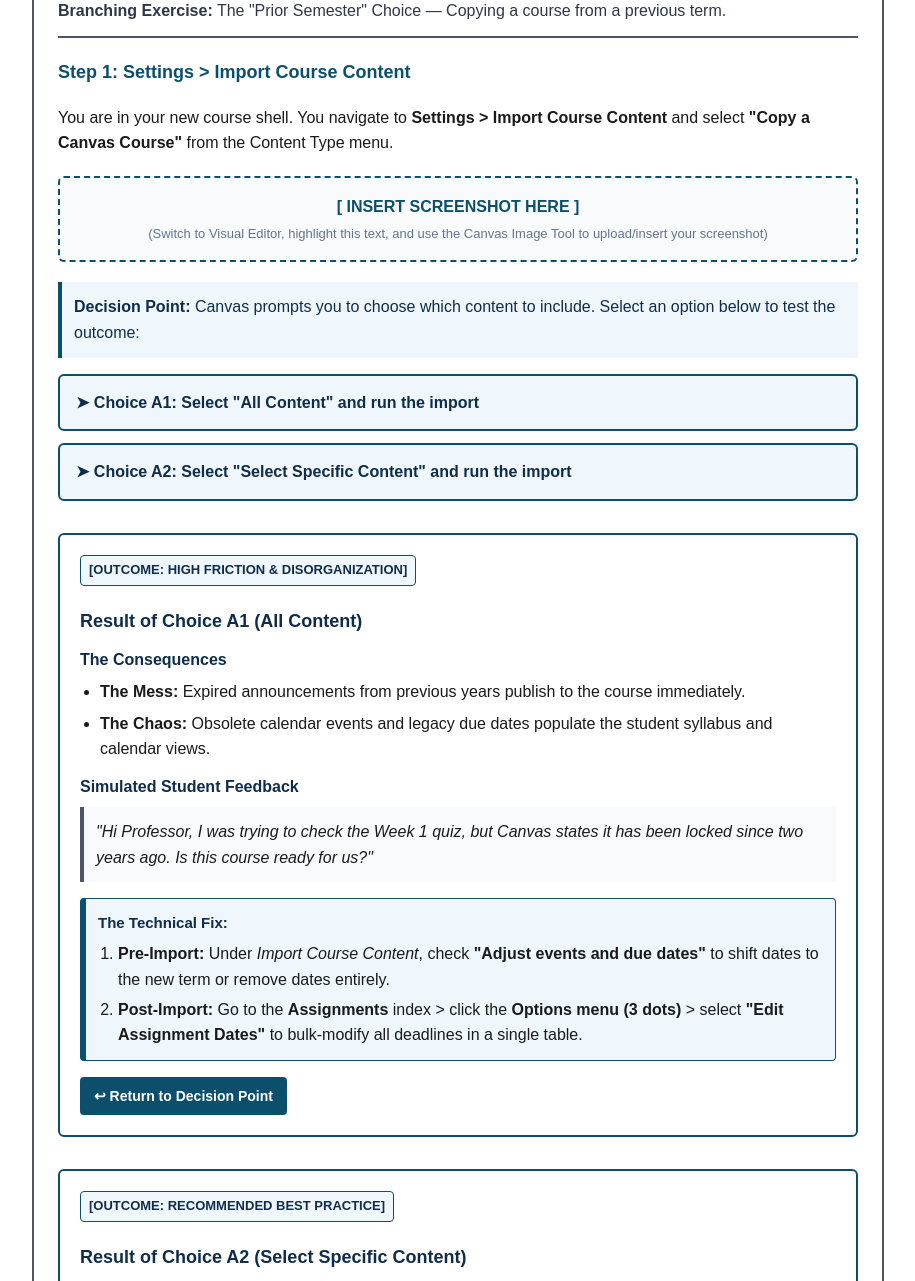
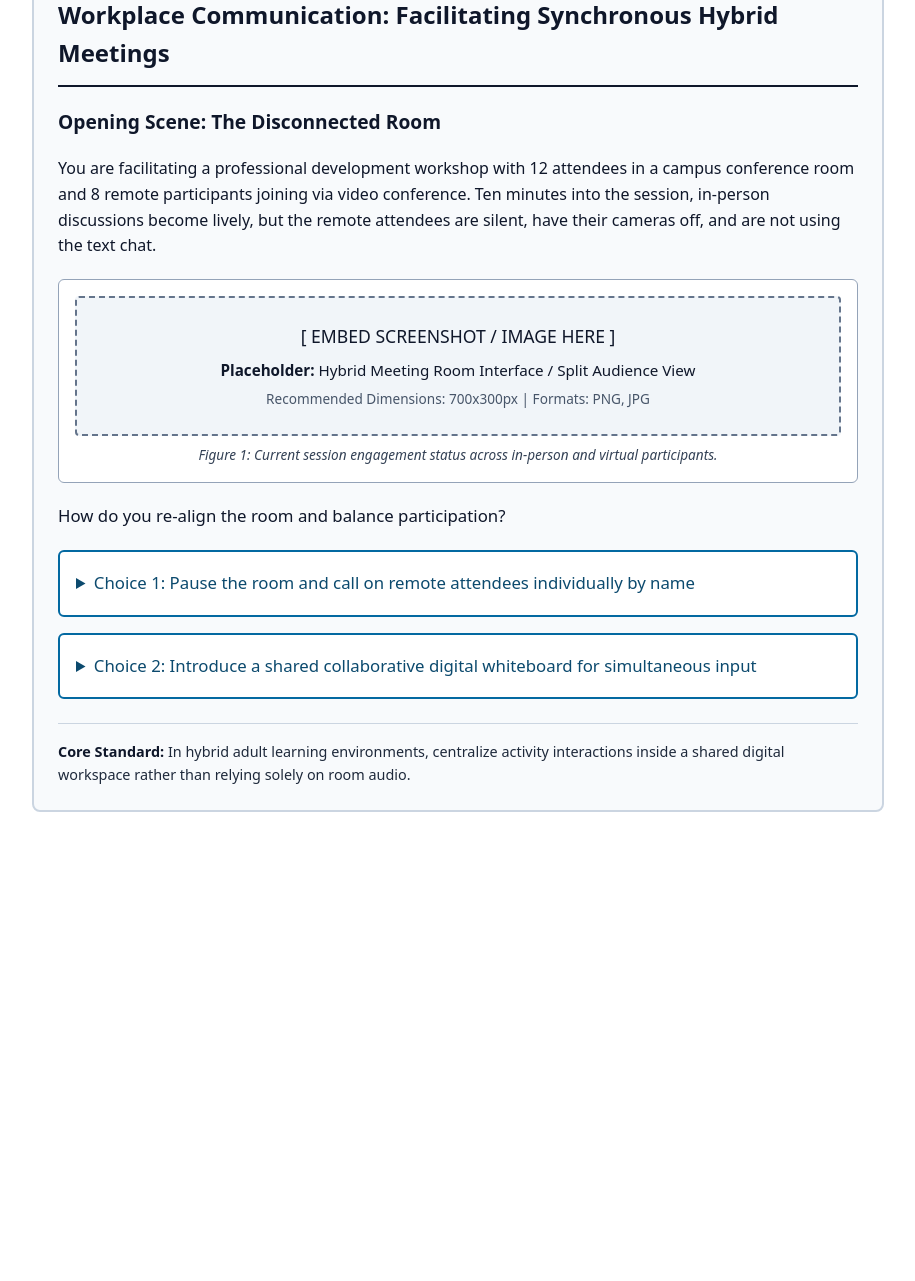
Before and after one commit to pmcclure575-stack/interactive-learning, a plain HTML site: page index.html in a window 1280 px wide. Shown: the part 82-1363 px from the top of the page, without its empty margins (182-1097 px from the left). After the commit the page ends 914 px from the top, so only its background shows below. Drawn offline with Linux system fonts and the light colour scheme.

Commit message:
index.html

```diff
--- a/index.html
+++ b/index.html
@@ -1,95 +1,60 @@
-<div style="font-family: Arial, sans-serif; line-height: 1.6; color: #1a1a1a; max-width: 800px; margin: 0 auto; border: 2px solid #4a5568; border-radius: 8px; padding: 24px; background-color: #ffffff;">
-
-  <!-- Header -->
-  <header style="border-bottom: 2px solid #4a5568; padding-bottom: 12px; margin-bottom: 20px;">
-    <h2 style="font-size: 24px; color: #0f2d4a; margin: 0 0 8px 0;">Canvas Training: Course Content Import Methods</h2>
-    <p style="margin: 0; font-size: 16px; color: #2d3748;">
-      <strong>Branching Exercise:</strong> The "Prior Semester" Choice — Copying a course from a previous term.
-    </p>
-  </header>
-
-  <!-- Scenario Setup -->
-  <section id="step1-intro" style="margin-bottom: 24px;">
-    <h3 style="font-size: 18px; color: #0b4f6c; margin-top: 0;">Step 1: Settings &gt; Import Course Content</h3>
-    <p>
-      You are in your new course shell. You navigate to <strong>Settings &gt; Import Course Content</strong> and select <strong>"Copy a Canvas Course"</strong> from the Content Type menu.
-    </p>
-
-    <!-- Screenshot Drop Box -->
-    <div style="margin: 20px 0; border: 2px dashed #0b4f6c; border-radius: 6px; padding: 16px; background-color: #f8fafc; text-align: center;">
-      <p style="margin: 0; font-weight: bold; color: #0b4f6c;">[ INSERT SCREENSHOT HERE ]</p>
-      <p style="margin: 4px 0 0 0; font-size: 13px; color: #64748b;">(Switch to Visual Editor, highlight this text, and use the Canvas Image Tool to upload/insert your screenshot)</p>
+<div class="branching-scenario-container" style="font-family: system-ui, -apple-system, 'Segoe UI', Roboto, Helvetica, Arial, sans-serif; line-height: 1.6; color: #0f172a; background-color: #f8fafc; border-radius: 8px; padding: 24px; max-width: 800px; margin: 20px auto; border: 2px solid #cbd5e1;">
+    <header style="border-bottom: 2px solid #0f172a; padding-bottom: 12px; margin-bottom: 20px;"><span style="background-color: #0369a1; color: #ffffff; padding: 4px 10px; border-radius: 4px; font-size: 0.85rem;">Interactive Scenario</span>
+        <h2 style="margin: 10px 0 0 0; color: #0f172a; font-size: 1.5rem;">Workplace Communication: Facilitating Synchronous Hybrid Meetings</h2>
+    </header>
+    <section aria-labelledby="scene-intro-title">
+        <h3 id="scene-intro-title" style="color: #0f172a; font-size: 1.2rem; margin-top: 0;">Opening Scene: The Disconnected Room</h3>
+        <p>You are facilitating a professional development workshop with 12 attendees in a campus conference room and 8 remote participants joining via video conference. Ten minutes into the session, in-person discussions become lively, but the remote attendees are silent, have their cameras off, and are not using the text chat.</p>
+        <figure style="margin: 20px 0px; background-color: #ffffff; border-radius: 6px; padding: 16px; text-align: center; border: 1px solid #94a3b8;">
+            <div style="background-color: #f1f5f9; padding: 24px; border-radius: 4px; color: #0f172a; border: 2px dashed #64748b;" role="img" aria-label="Split-screen graphic showing an active physical boardroom on the left and a video grid of inactive remote tiles on the right."><span style="display: block; font-size: 1.1rem; color: #0f172a; margin-bottom: 8px;">[ EMBED SCREENSHOT / IMAGE HERE ]</span> <span style="display: block; font-size: 0.95rem;"><strong>Placeholder:</strong> Hybrid Meeting Room Interface / Split Audience View</span> <span style="display: block; font-size: 0.85rem; margin-top: 6px; color: #475569;">Recommended Dimensions: 700x300px | Formats: PNG, JPG</span></div>
+            <figcaption style="margin-top: 8px; font-size: 0.85rem; color: #334155; font-style: italic;">Figure 1: Current session engagement status across in-person and virtual participants.</figcaption>
+        </figure>
+        <p style="color: #0f172a; font-size: 1.05rem;">How do you re-align the room and balance participation?</p>
+    </section>
+    <div style="display: flex; flex-direction: column; gap: 16px; margin-top: 20px;">
+        <details style="background-color: #ffffff; border-radius: 6px; padding: 12px 16px; border: 2px solid #0369a1;">
+            <summary style="font-size: 1.05rem; color: #0c4a6e; cursor: pointer; padding: 6px 0;" aria-label="Select Path 1: Call out remote participants directly">Choice 1: Pause the room and call on remote attendees individually by name</summary>
+            <div style="margin-top: 16px; border-top: 1px solid #bae6fd; padding-top: 16px;">
+                <div style="display: inline-block; background-color: #e0f2fe; color: #082f49; border-left: 4px solid #0369a1; padding: 8px 12px; margin-bottom: 14px;">Result: High Anxiety &amp; Disjointed Flow</div>
+                <figure style="margin: 16px 0px; background-color: #f8fafc; border-radius: 6px; padding: 12px; text-align: center; border: 1px solid #94a3b8;">
+                    <div style="background-color: #ffffff; padding: 16px; border-radius: 4px; color: #0f172a; border: 2px dashed #64748b;" role="img" aria-label="Screenshot of video conference showing unmuted microphone errors and awkward pauses."><span style="display: block; font-size: 1rem; color: #0f172a;">[ EMBED BRANCH 1 SCREENSHOT HERE ]</span> <span style="display: block; font-size: 0.85rem; color: #475569;">Placeholder: Video conference UI showing muted mic prompts</span></div>
+                    <figcaption style="margin-top: 6px; font-size: 0.8rem; color: #334155; font-style: italic;">Figure 2: Audio latency and cold-calling friction in hybrid spaces.</figcaption>
+                </figure>
+                <ul style="margin: 0 0 16px 0; padding-left: 20px; color: #0f172a;">
+                    <li><strong>The Friction:</strong> Called-out individuals scramble to unmute or experience audio delay, stalling discussion momentum.</li>
+                    <li><strong>The Outcome:</strong> Remote learners feel put on the spot rather than integrated, while in-person momentum drops.</li>
+                </ul>
+                <div style="background-color: #f0f9ff; border-radius: 6px; padding: 14px; margin-bottom: 16px; border: 1px solid #7dd3fc;" role="region" aria-label="Learner Feedback Analysis">
+                    <h4 style="margin: 0 0 4px 0; color: #082f49; font-size: 1rem;">Facilitation Analysis:</h4>
+                    <p style="margin: 0; font-style: italic; color: #082f49;">"Cold calling without structured thinking time increases cognitive load and participation anxiety for virtual learners."</p>
+                </div>
+                <div style="background-color: #f0f9ff; border-width: 1px 1px 1px 4px; border-style: solid; border-color: #7dd3fc #7dd3fc #7dd3fc #0369a1; border-radius: 4px; padding: 12px 16px;">
+                    <h4 style="margin: 0 0 4px 0; color: #082f49; font-size: 1rem;">Recommended Instructional Adjustment:</h4>
+                    <ol style="margin: 0; padding-left: 20px; color: #0f172a;">
+                        <li>Use a <strong>"Chat Fall" or 60-second silent write</strong> so all participants prepare contributions simultaneously.</li>
+                        <li>Assign a dedicated in-person <strong>"Chat Voice" advocate</strong> to relay virtual questions to the room in real time.</li>
+                    </ol>
+                </div>
+            </div>
+        </details>
+        <details style="background-color: #ffffff; border-radius: 6px; padding: 12px 16px; border: 2px solid #0369a1;">
+            <summary style="font-size: 1.05rem; color: #0c4a6e; cursor: pointer; padding: 6px 0;" aria-label="Select Path 2: Implement a shared digital workspace">Choice 2: Introduce a shared collaborative digital whiteboard for simultaneous input</summary>
+            <div style="margin-top: 16px; border-top: 1px solid #bae6fd; padding-top: 16px;">
+                <div style="display: inline-block; background-color: #e0f2fe; color: #082f49; border-left: 4px solid #0369a1; padding: 8px 12px; margin-bottom: 14px;">Result: Equal Modality Parity &amp; Active Collaboration</div>
+                <figure style="margin: 16px 0px; background-color: #f8fafc; border-radius: 6px; padding: 12px; text-align: center; border: 1px solid #94a3b8;">
+                    <div style="background-color: #ffffff; padding: 16px; border-radius: 4px; color: #0f172a; border: 2px dashed #64748b;" role="img" aria-label="Screenshot of collaborative board showing digital sticky notes populated simultaneously by in-person and remote users."><span style="display: block; font-size: 1rem; color: #0f172a;">[ EMBED BRANCH 2 SCREENSHOT HERE ]</span> <span style="display: block; font-size: 0.85rem; color: #475569;">Placeholder: Shared whiteboard grid with multi-user cursors</span></div>
+                    <figcaption style="margin-top: 6px; font-size: 0.8rem; color: #334155; font-style: italic;">Figure 3: Synchronous contribution using digital collaboration boards.</figcaption>
+                </figure>
+                <ul style="margin: 0 0 16px 0; padding-left: 20px; color: #0f172a;">
+                    <li><strong>The Bridge:</strong> In-person attendees open the board on laptops or phones, placing them in the exact same workspace as remote peers.</li>
+                    <li><strong>The Output:</strong> Idea generation happens in parallel without cross-talk or hardware latency limitations.</li>
+                </ul>
+                <div style="background-color: #f0f9ff; border-radius: 6px; padding: 14px; border: 1px solid #7dd3fc;" role="region" aria-label="Outcome Summary">
+                    <h4 style="margin: 0 0 4px 0; color: #082f49; font-size: 1rem;">Facilitation Standard Achieved:</h4>
+                    <p style="margin: 0; color: #082f49;">Universal Design for Learning (UDL) principles are met by providing multiple means of action and expression across modalities.</p>
+                </div>
+            </div>
+        </details>
     </div>
-
-    <p style="background-color: #f0f7fc; border-left: 4px solid #0b4f6c; padding: 12px; margin: 16px 0; color: #0f2d4a;">
-      <strong>Decision Point:</strong> Canvas prompts you to choose which content to include. Select an option below to test the outcome:
-    </p>
-
-    <!-- Keyboard-Navigable Action Links -->
-    <div style="display: flex; flex-direction: column; gap: 12px; margin-top: 16px;">
-      <a href="#outcome-a1" style="display: block; background-color: #f0f7fc; color: #0f2d4a; border: 2px solid #0b4f6c; padding: 14px 16px; border-radius: 6px; font-weight: bold; font-size: 16px; text-decoration: none;">
-        &#10148; Choice A1: Select "All Content" and run the import
-      </a>
-      <a href="#outcome-a2" style="display: block; background-color: #f0f7fc; color: #0f2d4a; border: 2px solid #0b4f6c; padding: 14px 16px; border-radius: 6px; font-weight: bold; font-size: 16px; text-decoration: none;">
-        &#10148; Choice A2: Select "Select Specific Content" and run the import
-      </a>
-    </div>
-  </section>
-
-  <!-- Outcome A1 Section -->
-  <section id="outcome-a1" style="margin-top: 32px; border: 2px solid #0b4f6c; border-radius: 6px; padding: 20px; background-color: #ffffff;">
-    <p style="display: inline-block; background-color: #f0f7fc; color: #0f2d4a; border: 1px solid #0b4f6c; padding: 4px 8px; font-weight: bold; font-size: 13px; text-transform: uppercase; border-radius: 4px; margin-top: 0;">
-      [Outcome: High Friction &amp; Disorganization]
-    </p>
-    <h3 style="font-size: 18px; color: #0f2d4a; margin: 8px 0 12px 0;">Result of Choice A1 (All Content)</h3>
-
-    <h4 style="font-size: 16px; color: #0f2d4a; margin: 12px 0 6px 0;">The Consequences</h4>
-    <ul style="padding-left: 20px; margin: 0 0 12px 0; color: #1a1a1a;">
-      <li style="margin-bottom: 6px;"><strong>The Mess:</strong> Expired announcements from previous years publish to the course immediately.</li>
-      <li style="margin-bottom: 6px;"><strong>The Chaos:</strong> Obsolete calendar events and legacy due dates populate the student syllabus and calendar views.</li>
-    </ul>
-
-    <h4 style="font-size: 16px; color: #0f2d4a; margin: 12px 0 6px 0;">Simulated Student Feedback</h4>
-    <blockquote style="background-color: #f8fafc; border-left: 4px solid #4a5568; margin: 8px 0 16px 0; padding: 12px; font-style: italic; color: #1a1a1a;">
-      "Hi Professor, I was trying to check the Week 1 quiz, but Canvas states it has been locked since two years ago. Is this course ready for us?"
-    </blockquote>
-
-    <div style="background-color: #f0f7fc; border: 1px solid #0b4f6c; border-left: 6px solid #0b4f6c; padding: 12px; border-radius: 4px; margin-bottom: 16px;">
-      <h4 style="font-size: 15px; color: #0f2d4a; margin: 0 0 6px 0;">The Technical Fix:</h4>
-      <ol style="padding-left: 20px; margin: 0; color: #1a1a1a;">
-        <li style="margin-bottom: 4px;"><strong>Pre-Import:</strong> Under <em>Import Course Content</em>, check <strong>"Adjust events and due dates"</strong> to shift dates to the new term or remove dates entirely.</li>
-        <li><strong>Post-Import:</strong> Go to the <strong>Assignments</strong> index &gt; click the <strong>Options menu (3 dots)</strong> &gt; select <strong>"Edit Assignment Dates"</strong> to bulk-modify all deadlines in a single table.</li>
-      </ol>
-    </div>
-
-    <a href="#step1-intro" style="display: inline-block; background-color: #0b4f6c; color: #ffffff; padding: 8px 14px; border-radius: 4px; font-weight: bold; text-decoration: none; font-size: 14px;">
-      &#8617; Return to Decision Point
-    </a>
-  </section>
-
-  <!-- Outcome A2 Section -->
-  <section id="outcome-a2" style="margin-top: 32px; border: 2px solid #0b4f6c; border-radius: 6px; padding: 20px; background-color: #ffffff;">
-    <p style="display: inline-block; background-color: #f0f7fc; color: #0f2d4a; border: 1px solid #0b4f6c; padding: 4px 8px; font-weight: bold; font-size: 13px; text-transform: uppercase; border-radius: 4px; margin-top: 0;">
-      [Outcome: Recommended Best Practice]
-    </p>
-    <h3 style="font-size: 18px; color: #0f2d4a; margin: 8px 0 12px 0;">Result of Choice A2 (Select Specific Content)</h3>
-
-    <h4 style="font-size: 16px; color: #0f2d4a; margin: 12px 0 6px 0;">The Consequences</h4>
-    <ul style="padding-left: 20px; margin: 0 0 12px 0; color: #1a1a1a;">
-      <li style="margin-bottom: 6px;"><strong>The Win:</strong> A "Select Content" button appears in the Current Jobs queue. You can selectively check only your <strong>Modules</strong> and <strong>Question Banks</strong>, avoiding legacy Announcements and outdated settings.</li>
-      <li style="margin-bottom: 6px;"><strong>The Feedback:</strong> The course development shell remains clean, modular, and organized with zero clutter.</li>
-    </ul>
-
-    <div style="background-color: #f0f7fc; border: 1px solid #0b4f6c; border-left: 6px solid #0b4f6c; padding: 12px; border-radius: 4px; margin-bottom: 16px;">
-      <h4 style="font-size: 15px; color: #0f2d4a; margin: 0 0 6px 0;">The Reward: Level Up to Batch Date Editing</h4>
-      <p style="margin: 0; color: #1a1a1a;">
-        With a clean structure in place, navigate to <strong>Assignments &gt; Options (three vertical dots) &gt; Edit Assignment Dates</strong> to align the new due dates with the current semester syllabus.
-      </p>
-    </div>
-
-    <a href="#step1-intro" style="display: inline-block; background-color: #0b4f6c; color: #ffffff; padding: 8px 14px; border-radius: 4px; font-weight: bold; text-decoration: none; font-size: 14px;">
-      &#8617; Return to Decision Point
-    </a>
-  </section>
-
+    <footer style="margin-top: 24px; padding-top: 16px; border-top: 1px solid #cbd5e1; font-size: 0.9rem; color: #1e293b;"><strong style="color: #0f172a;">Core Standard:</strong> In hybrid adult learning environments, centralize activity interactions inside a shared digital workspace rather than relying solely on room audio.</footer>
 </div>
```
